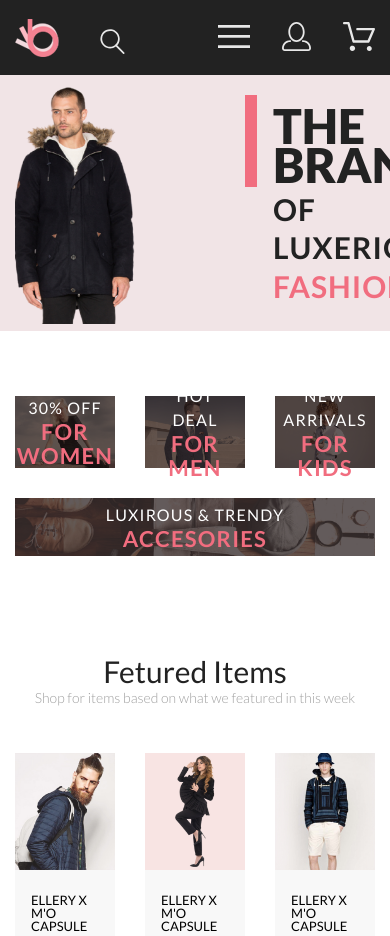
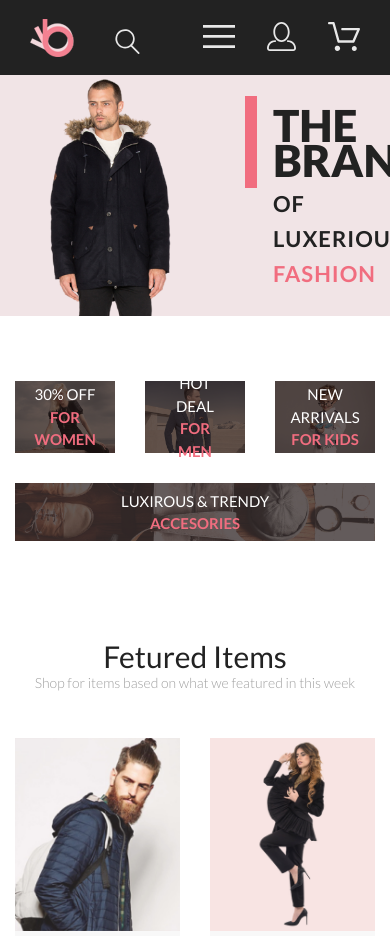
Before and after one commit to gr3164/HtmlGB, a plain HTML site: page task_7/index.html in a window 390 px wide. Shown: the top 936 px of the page. Drawn offline with Linux system fonts and the light colour scheme.

Commit message:
add media

```diff
--- a/task_7/css/style.css
+++ b/task_7/css/style.css
@@ -138,6 +138,7 @@ body {
     justify-content: space-between;
     align-items: center;
     min-height: 75px;
+    padding: 0 30px;
     gap: 20px;
 }
 
@@ -271,7 +272,6 @@ body {
     color: var(--neutral);
     font-size: 16px;
     font-weight: 400;
-    letter-spacing: 1.2px;
     line-height: 150%;
     text-transform: uppercase;
     z-index: 3;
@@ -445,3 +445,31 @@ body {
     -webkit-box-shadow: 0 0 5px var(--secondary);
     box-shadow: 0 0 5px var(--secondary);
 }
+
+@media (max-width:1024px) {
+    .brand__img>img {
+        object-position: center;
+    }
+
+    .brand__title {
+        font-size: 44px;
+    }
+
+    .small_font-size {
+        font-size: 22px;
+    }
+
+    .categories__text {
+        font-size: 15px;
+    }
+
+    .categories__title {
+        font-size: 15px;
+    }
+
+
+
+    .fetured-items__cards {
+        grid-template-columns: repeat(8, 1fr);
+    }
+}
```
